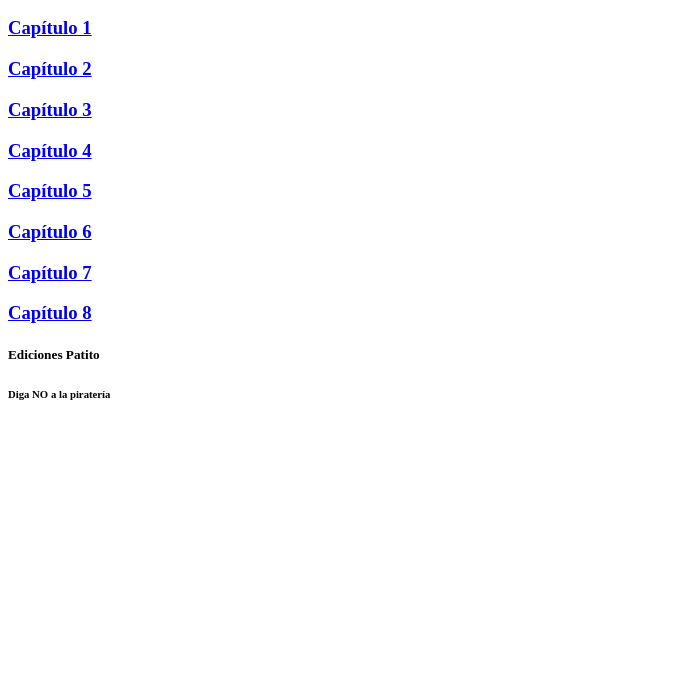
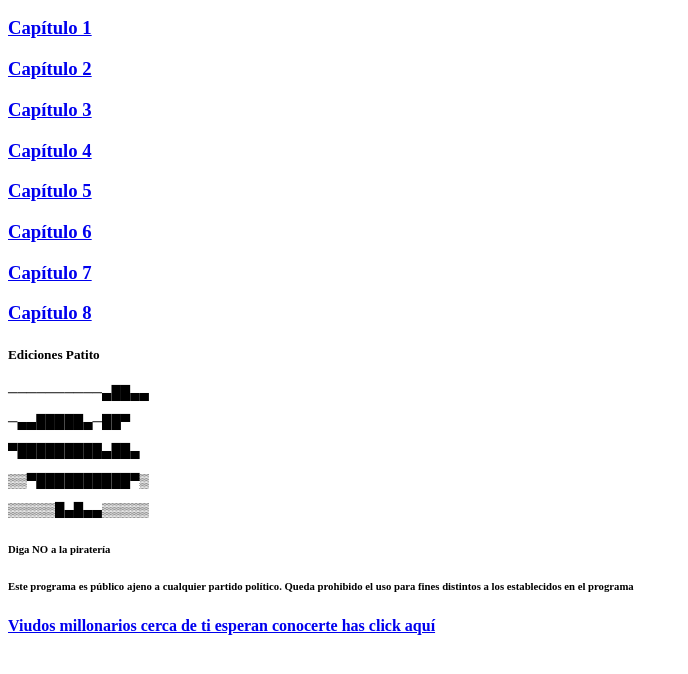
Before and after one commit to Armando-Bacerril/sesion-3, a plain HTML site: page index.html in a window 1280 px wide. Shown: the part 96-770 px from the top of the page, without its empty margins (0-688 px from the left). Drawn offline with Linux system fonts and the light colour scheme.

Commit message:
actualicé el index porque pensé que así era el ejercicio, jeje

```diff
--- a/index.html
+++ b/index.html
@@ -11,4 +11,13 @@
 <a href=capitulo8.html><h3> Capítulo 8</h3> </a>
 
 <h5>Ediciones Patito<h5>
+<p>──────────▄██▄▄</p>
+<p>─▄▄█████▄─██▀</p>
+<p>▀█████████▄██▄</p>
+<p>▒▒▀██████████▀▒</p>
+<p>▒▒▒▒▒█▄█▄▄▒▒▒▒▒</p>
 <h6> Diga NO a la piratería </h6>
+
+<h6>Este programa es público ajeno a cualquier partido político. Queda prohibido el uso para fines distintos a los establecidos en el programa</h6>
+
+<a href=Armando.html><h4>Viudos millonarios cerca de ti esperan conocerte has click aquí</h4> </a>
```
